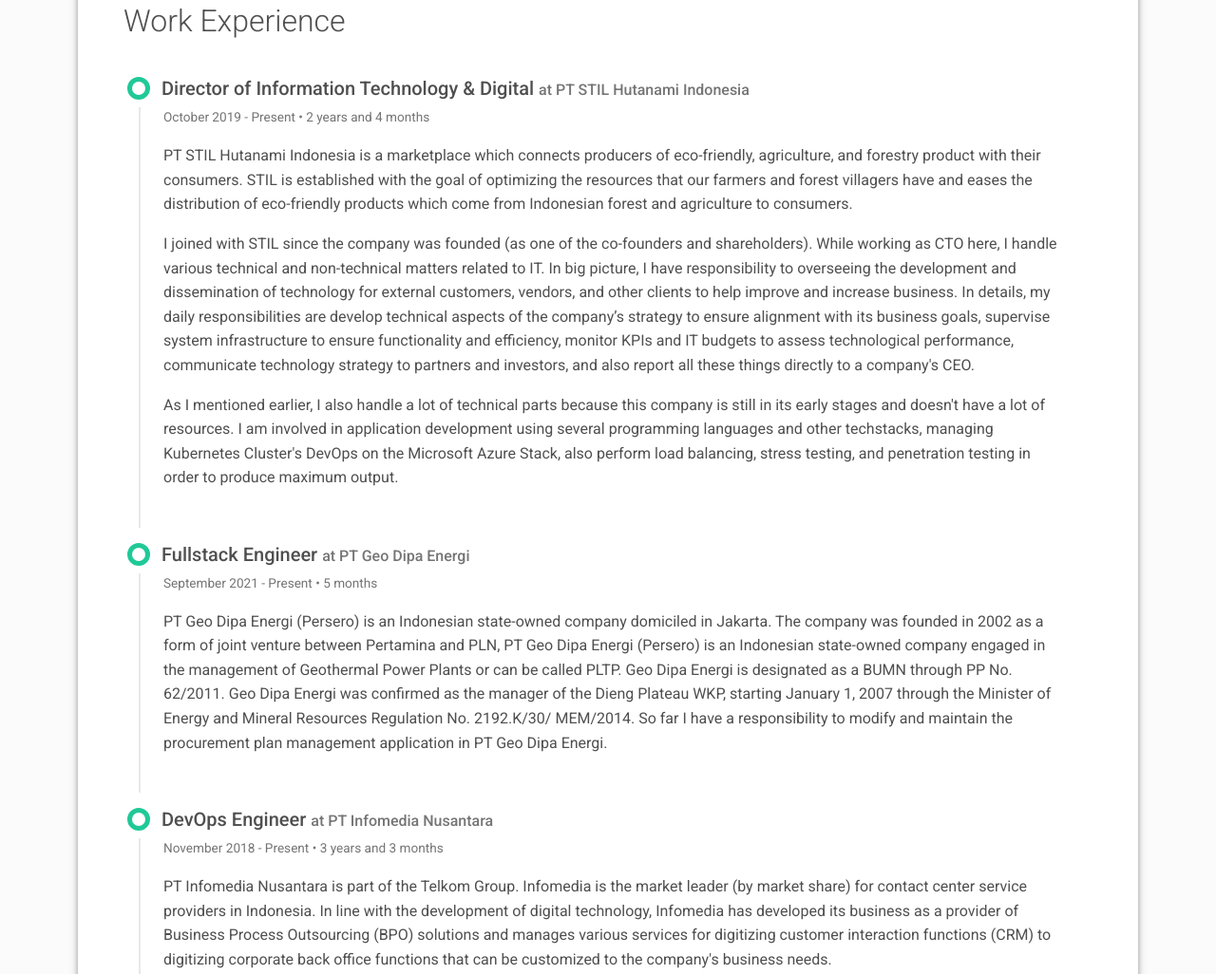
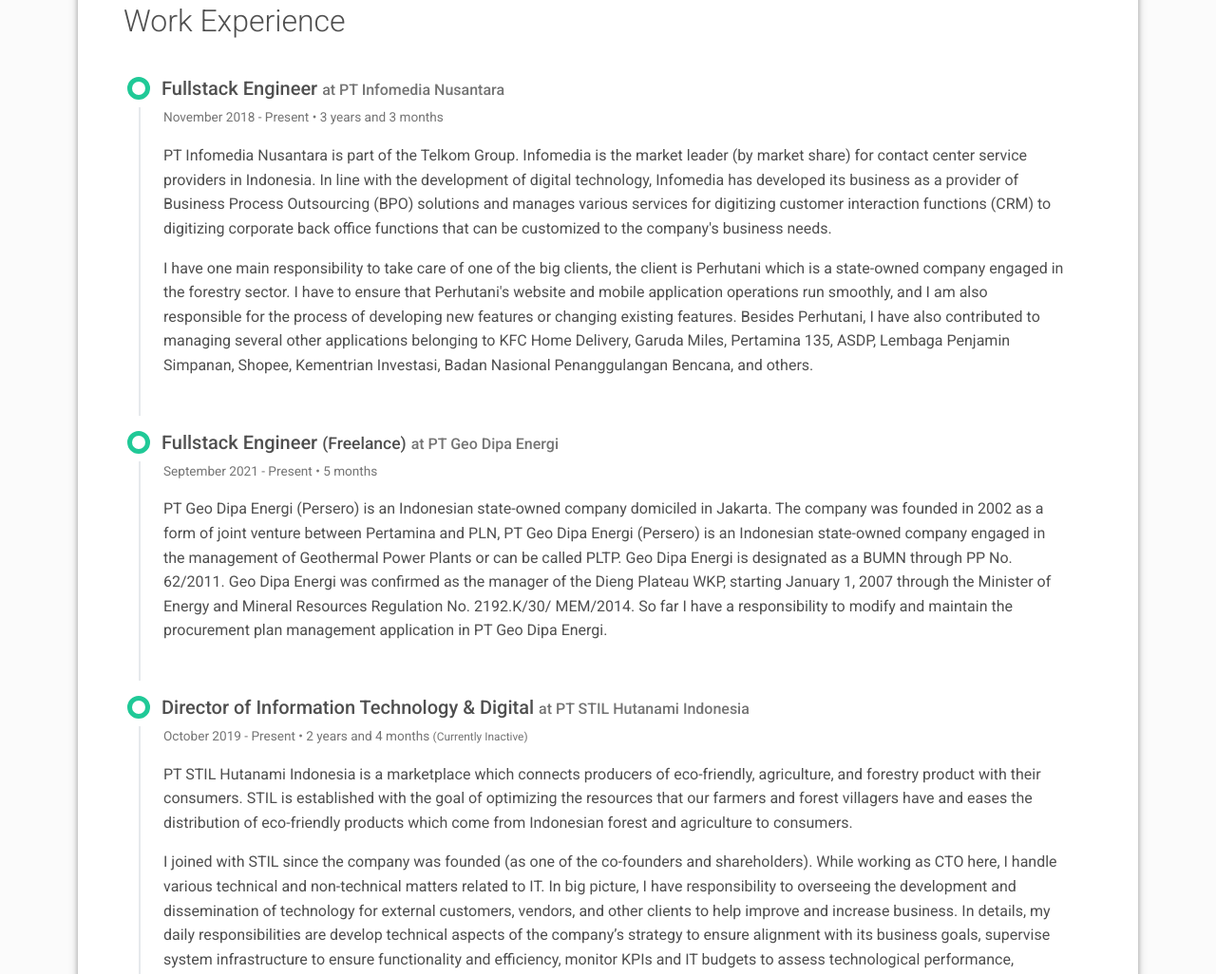
Before and after one commit to drmp13/drmp13.github.io, a plain HTML site: page index.html in a window 1280 px wide. Shown: the part 3402-4428 px from the top of the page at 95% size. Drawn offline with nearby package versions, Linux system fonts and the light colour scheme.

Commit message:
Update urutan

```diff
--- a/index.html
+++ b/index.html
@@ -295,6 +295,7 @@
 </script>
 <script type="text/javascript">
   function createExperience(type,title,company,date_start,date_end,description){
+
     if(type=="WORK"){
       progressclass = "timeline-card-success";
       junc = "at";
@@ -323,7 +324,12 @@
 
     if(date_start!=""){
       if(date_end!=""){
-        period = `<div class="text-muted text-small mb-3">`+getCustomDateFormat(date_start)+` - `+getCustomDateFormat(date_end)+` • `+timediff+`</div>`;
+        if(company=="PT STIL Hutanami Indonesia"){
+          var add_desc="<small>(Currently Inactive)</small>";
+        }else{
+          var add_desc="";
+        }
+        period = `<div class="text-muted text-small mb-3">`+getCustomDateFormat(date_start)+` - `+getCustomDateFormat(date_end)+` • `+timediff+` `+add_desc+` </div>`;
       }else{
         period = `<div class="text-muted text-small mb-3">`+date_start+`</div>`;
       }
@@ -480,6 +486,24 @@
   ];
 
   const experience_work = [
+
+    {
+      "title"       : "Fullstack Engineer",
+      "company"     : "PT Infomedia Nusantara",
+      "date_start"  : "2018-11-01",
+      "date_end"    : getToday(),
+      "description" : `<p>PT Infomedia Nusantara is part of the Telkom Group. Infomedia is the market leader (by market share) for contact center service providers in Indonesia. In line with the development of digital technology, Infomedia has developed its business as a provider of Business Process Outsourcing (BPO) solutions and manages various services for digitizing customer interaction functions (CRM) to digitizing corporate back office functions that can be customized to the company's business needs.</p>
+      <p>
+      I have one main responsibility to take care of one of the big clients, the client is Perhutani which is a state-owned company engaged in the forestry sector. I have to ensure that Perhutani's website and mobile application operations run smoothly, and I am also responsible for the process of developing new features or changing existing features. Besides Perhutani, I have also contributed to managing several other applications belonging to KFC Home Delivery, Garuda Miles, Pertamina 135, ASDP, Lembaga Penjamin Simpanan, Shopee, Kementrian Investasi, Badan Nasional Penanggulangan Bencana, and others.
+      </p>`
+    },
+    {
+      "title"       : "Fullstack Engineer <small>(Freelance)</small>",
+      "company"     : "PT Geo Dipa Energi",
+      "date_start"  : "2021-09-01",
+      "date_end"    : getToday(),
+      "description" : `<p>PT Geo Dipa Energi (Persero) is an Indonesian state-owned company domiciled in Jakarta. The company was founded in 2002 as a form of joint venture between Pertamina and PLN, PT Geo Dipa Energi (Persero) is an Indonesian state-owned company engaged in the management of Geothermal Power Plants or can be called PLTP. Geo Dipa Energi is designated as a BUMN through PP No. 62/2011. Geo Dipa Energi was confirmed as the manager of the Dieng Plateau WKP, starting January 1, 2007 through the Minister of Energy and Mineral Resources Regulation No. 2192.K/30/ MEM/2014. So far I have a responsibility to modify and maintain the procurement plan management application in PT Geo Dipa Energi.</p>`
+    },
     {
       "title"       : "Director of Information Technology & Digital",
       "company"     : "PT STIL Hutanami Indonesia",
@@ -493,23 +517,6 @@
         As I mentioned earlier, I also handle a lot of technical parts because this company is still in its early stages and doesn't have a lot of resources. I am involved in application development using several programming languages and other techstacks, managing Kubernetes Cluster's DevOps on the Microsoft Azure Stack, also perform load balancing, stress testing, and penetration testing in order to produce maximum output.
       </p>
       `
-    },
-    {
-      "title"       : "Fullstack Engineer",
-      "company"     : "PT Geo Dipa Energi",
-      "date_start"  : "2021-09-01",
-      "date_end"    : getToday(),
-      "description" : `<p>PT Geo Dipa Energi (Persero) is an Indonesian state-owned company domiciled in Jakarta. The company was founded in 2002 as a form of joint venture between Pertamina and PLN, PT Geo Dipa Energi (Persero) is an Indonesian state-owned company engaged in the management of Geothermal Power Plants or can be called PLTP. Geo Dipa Energi is designated as a BUMN through PP No. 62/2011. Geo Dipa Energi was confirmed as the manager of the Dieng Plateau WKP, starting January 1, 2007 through the Minister of Energy and Mineral Resources Regulation No. 2192.K/30/ MEM/2014. So far I have a responsibility to modify and maintain the procurement plan management application in PT Geo Dipa Energi.</p>`
-    },
-    {
-      "title"       : "DevOps Engineer",
-      "company"     : "PT Infomedia Nusantara",
-      "date_start"  : "2018-11-01",
-      "date_end"    : getToday(),
-      "description" : `<p>PT Infomedia Nusantara is part of the Telkom Group. Infomedia is the market leader (by market share) for contact center service providers in Indonesia. In line with the development of digital technology, Infomedia has developed its business as a provider of Business Process Outsourcing (BPO) solutions and manages various services for digitizing customer interaction functions (CRM) to digitizing corporate back office functions that can be customized to the company's business needs.</p>
-      <p>
-      I have one main responsibility to take care of one of the big clients, the client is Perhutani which is a state-owned company engaged in the forestry sector. I have to ensure that Perhutani's website and mobile application operations run smoothly, and I am also responsible for the process of developing new features or changing existing features. Besides Perhutani, I have also contributed to managing several other applications belonging to KFC Home Delivery, Garuda Miles, Pertamina 135, ASDP, Lembaga Penjamin Simpanan, Shopee, Kementrian Investasi, Badan Nasional Penanggulangan Bencana, and others.
-      </p>`
     },
     {
       "title"       : "Chief Executive Officer",
```
